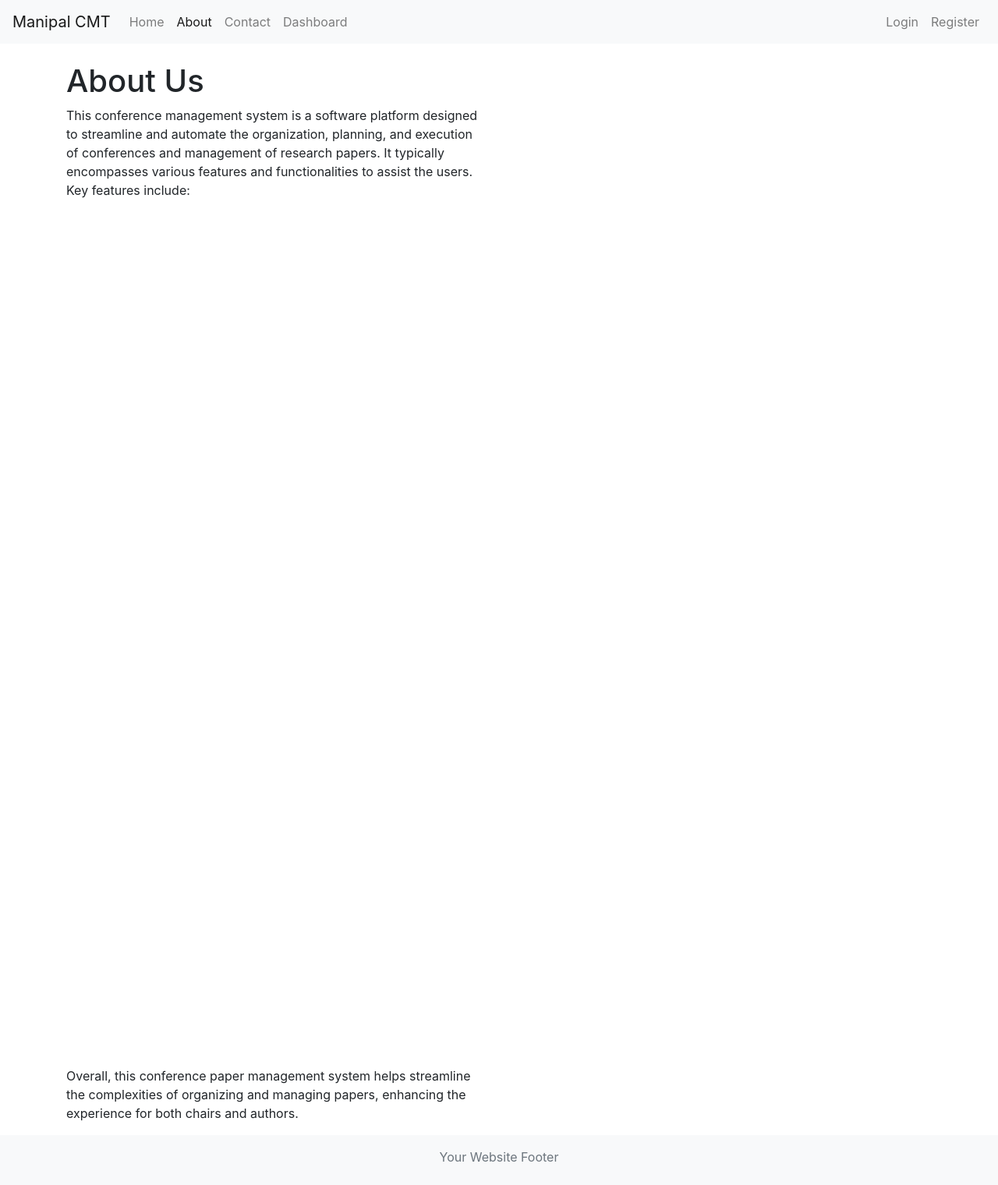
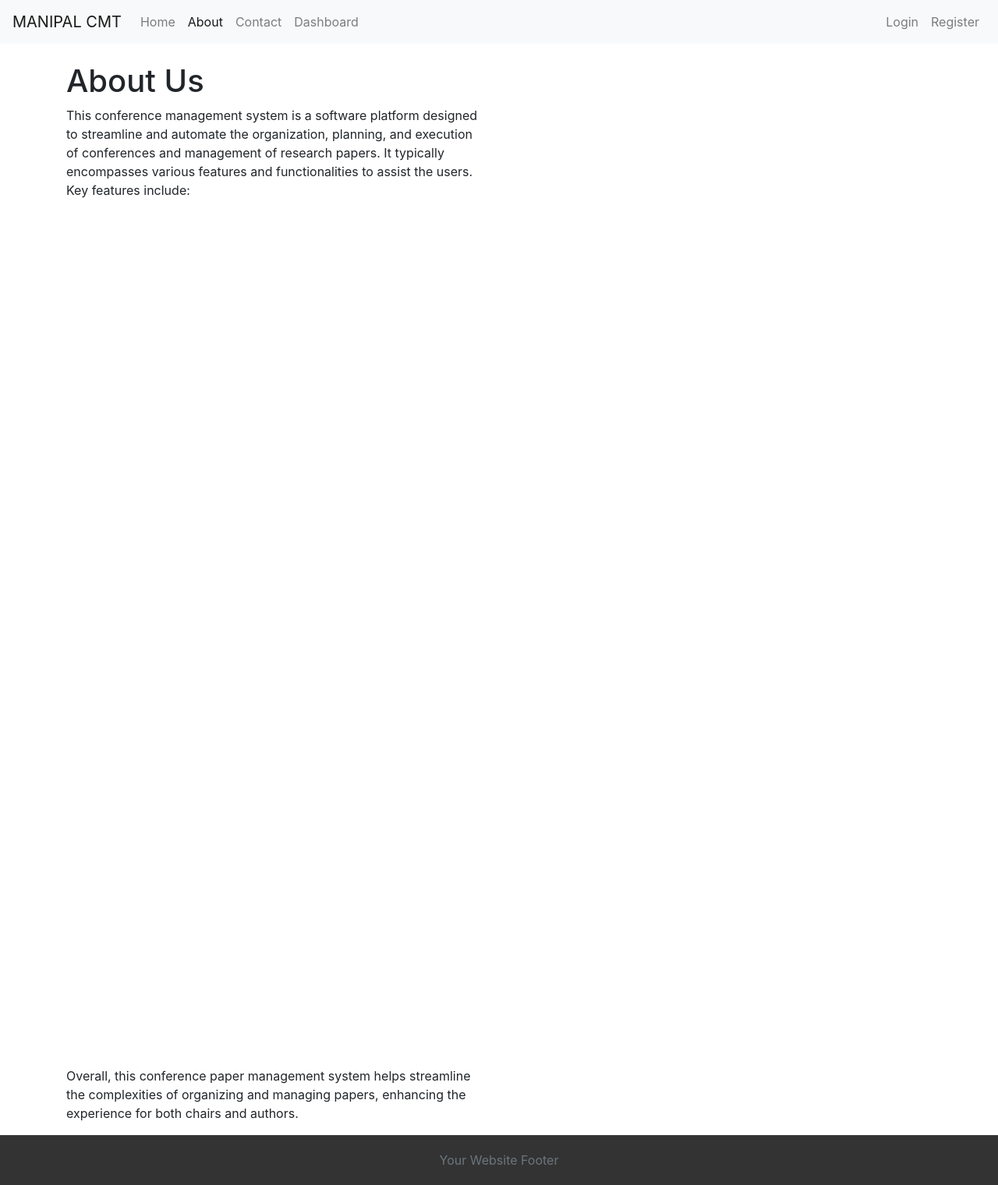
Before and after one commit to shreyasadhasivam/Conference-management-system, a Django app: page /about/ in a window 1280 px wide. Shown: the whole page at 78% size. Before the commit the page ends 1490 px from the top, so only its background shows below. Run offline with Django 5.2, Linux system fonts and the light colour scheme; some libraries are stand-ins or nearby versions.

Commit message:
changed footer a bit and add my js file layout.html

```diff
--- a/conference_management/conference_management/templates/layout.html
+++ b/conference_management/conference_management/templates/layout.html
@@ -13,7 +13,7 @@
 
 <!-- Navigation Bar -->
 <nav class="navbar navbar-expand-lg navbar-light bg-light">
-    <a class="navbar-brand" href="#">Manipal CMT</a>
+    <a class="navbar-brand" href="#">MANIPAL CMT</a>
     <button class="navbar-toggler" type="button" data-toggle="collapse" data-target="#navbarSupportedContent"
             aria-controls="navbarSupportedContent" aria-expanded="false" aria-label="Toggle navigation">
         <span class="navbar-toggler-icon"></span>
@@ -63,16 +63,15 @@
 </div>
 
 <!-- Footer -->
-<footer class="footer mt-auto py-3 bg-light">
-    <div class="container text-center">
+<footer>
         <span class="text-muted">Your Website Footer</span>
-    </div>
 </footer>
 
 <!-- Bootstrap JS and jQuery -->
 <script src="https://code.jquery.com/jquery-3.5.1.slim.min.js"></script>
 <script src="https://cdn.jsdelivr.net/npm/@popperjs/core@2.5.4/dist/umd/popper.min.js"></script>
 <script src="https://stackpath.bootstrapcdn.com/bootstrap/4.5.2/js/bootstrap.min.js"></script>
+<script src="https://code.jquery.com/jquery-3.6.0.min.js"></script>
 
 </body>
 </html>
```
